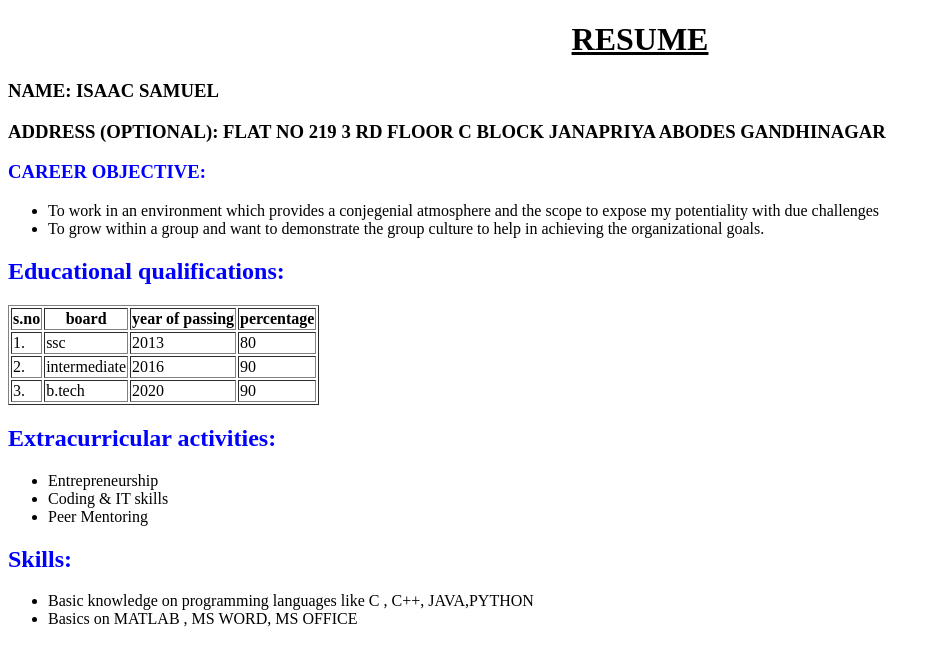
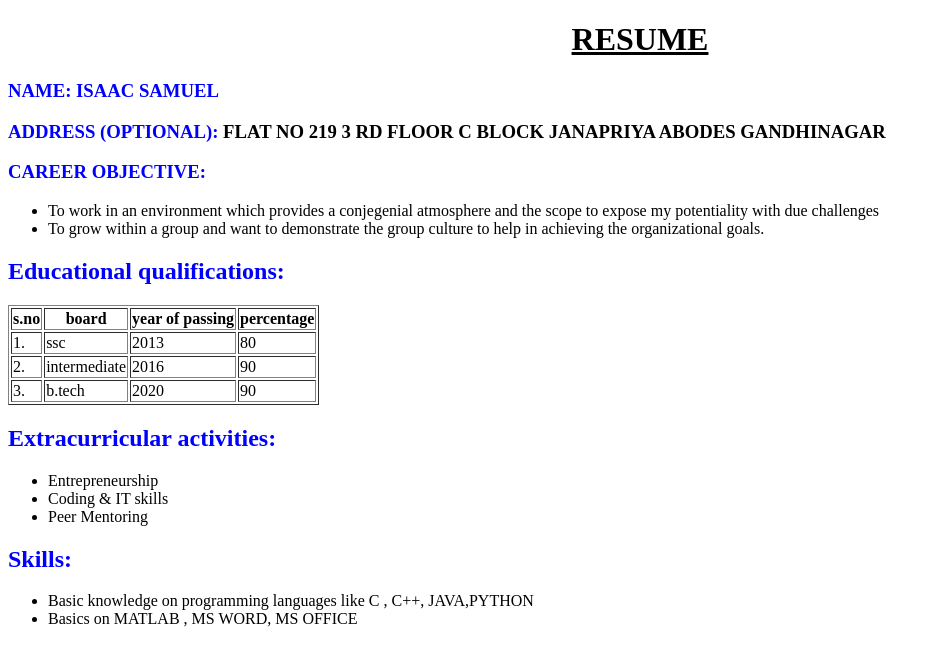
Before and after one commit to izzzyyy/izzzyyy.github.io, a plain HTML site: page resume.html in a window 1280 px wide. Shown: the whole page, without its empty margins (0-939 px from the left). Drawn offline with Linux system fonts and the light colour scheme.

Commit message:
resume edited

```diff
--- a/resume.html
+++ b/resume.html
@@ -12,9 +12,9 @@
 
     <h1 style="text-align:center;"> <u>RESUME</u></h1>
 
-    <h3>NAME: ISAAC SAMUEL</h3>
+    <h3 style="color:blue">NAME: ISAAC SAMUEL</h3>
 
-    <h3>ADDRESS (OPTIONAL): FLAT NO 219 3 RD FLOOR C BLOCK JANAPRIYA ABODES
+    <h3> <span style="color:blue">ADDRESS (OPTIONAL):</span> FLAT NO 219 3 RD FLOOR C BLOCK JANAPRIYA ABODES
 GANDHINAGAR</h3>
 
     <h3 style="color:blue">CAREER OBJECTIVE:</h3>
```
